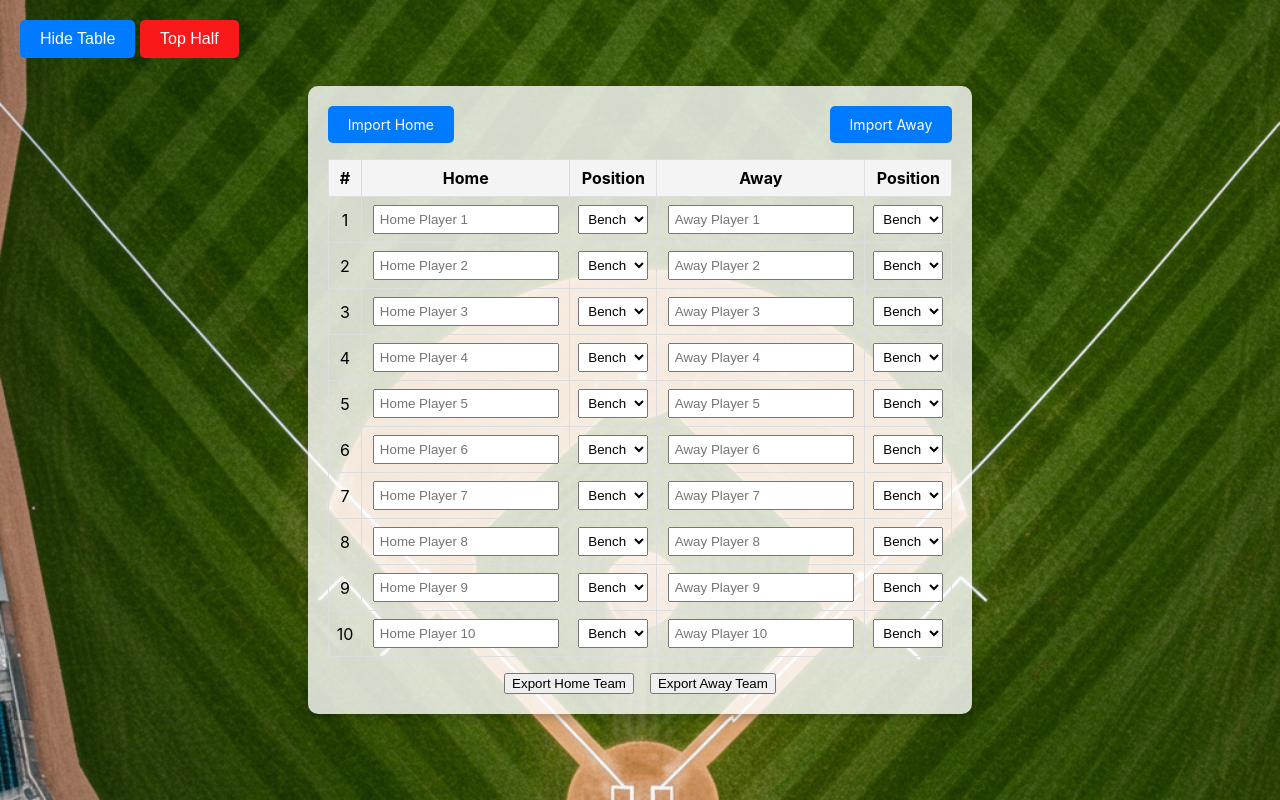
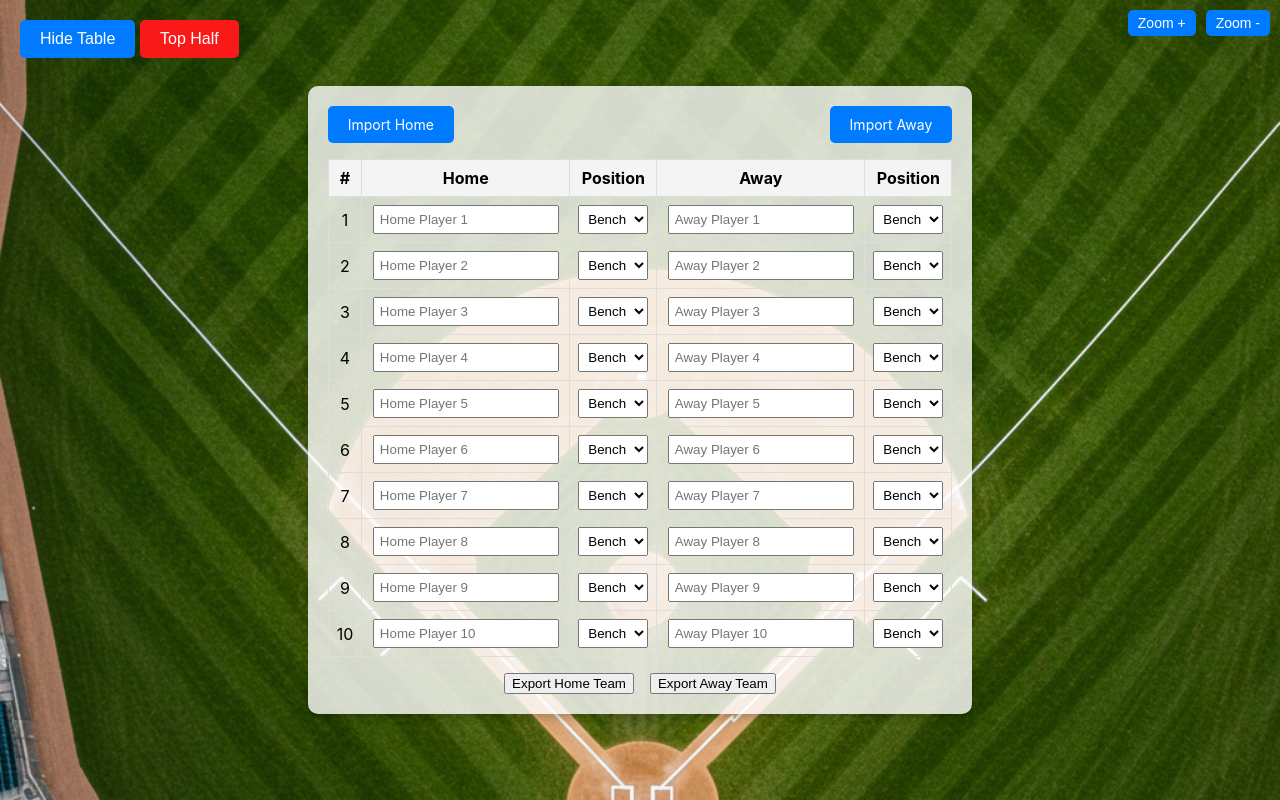
Before and after one commit to manheima/Baseball-Announcer-s-Assistant, a React (Vite) app: page / in a window 1280 px wide. Built offline with nearby package versions, Linux system fonts and the light colour scheme.

Commit message:
Add zoom + and - feature

```diff
--- a/src/App.css
+++ b/src/App.css
@@ -295,3 +295,32 @@ select {
   gap: 1rem;
   justify-content: center;
 }
+
+.zoom-controls {
+  position: absolute;
+  top: 10px; /* Position near the top */
+  right: 10px; /* Position near the right */
+  display: flex;
+  gap: 10px; /* Space between buttons */
+}
+
+.zoom-controls button {
+  padding: 5px 10px;
+  font-size: 14px;
+  cursor: pointer;
+}
+
+.zoom-button {
+  background-color: #007bff; /* Nice blue color */
+  color: white;
+  border: none;
+  padding: 10px 15px;
+  border-radius: 5px;
+  cursor: pointer;
+  font-size: 14px;
+  transition: background-color 0.3s ease;
+}
+
+.zoom-button:hover {
+  background-color: #0056b3; /* Darker blue on hover */
+}
--- a/src/App.jsx
+++ b/src/App.jsx
@@ -8,6 +8,7 @@ function App() {
   const [playerOnBase, setPlayerOnBase] = useState(null); // State to track player on base
   const [playerOnSecondBase, setPlayerOnSecondBase] = useState(null); // State for second base player
   const [playerOnThirdBase, setPlayerOnThirdBase] = useState(null); // State for third base player
+  const [fontSize, setFontSize] = useState(16); // State to control font size of outfield players
 
   const [homePlayers, setHomePlayers] = useState(Array(10).fill(''));
   const [awayPlayers, setAwayPlayers] = useState(Array(10).fill(''));
@@ -155,6 +156,14 @@ function App() {
     reader.readAsText(file);
   };
 
+  const handleZoomIn = () => {
+    setFontSize((prevFontSize) => prevFontSize + 2); // Increase font size
+  };
+
+  const handleZoomOut = () => {
+    setFontSize((prevFontSize) => Math.max(10, prevFontSize - 2)); // Decrease font size, minimum 10px
+  };
+
   return (
     <div className="App">
       <button className="toggle-button" onClick={toggleTableVisibility}>
@@ -174,6 +183,10 @@ function App() {
           ? 'Top Half'
           : 'Bottom Half'}
       </button>
+      <div className="zoom-controls">
+        <button className="zoom-button" onClick={handleZoomIn}>Zoom +</button>
+        <button className="zoom-button" onClick={handleZoomOut}>Zoom -</button>
+      </div>
       {!isTableVisible && (
         <>
           {positions
@@ -182,7 +195,7 @@ function App() {
               const playerName = currentPlayers[currentPositions.indexOf(position)];
               return (
                 playerName && (
-                  <div key={position} className={classNameMap[position]}>
+                  <div key={position} className={classNameMap[position]} style={{ fontSize: `${fontSize}px` }}>
                     {playerName}
                   </div>
                 )
```
